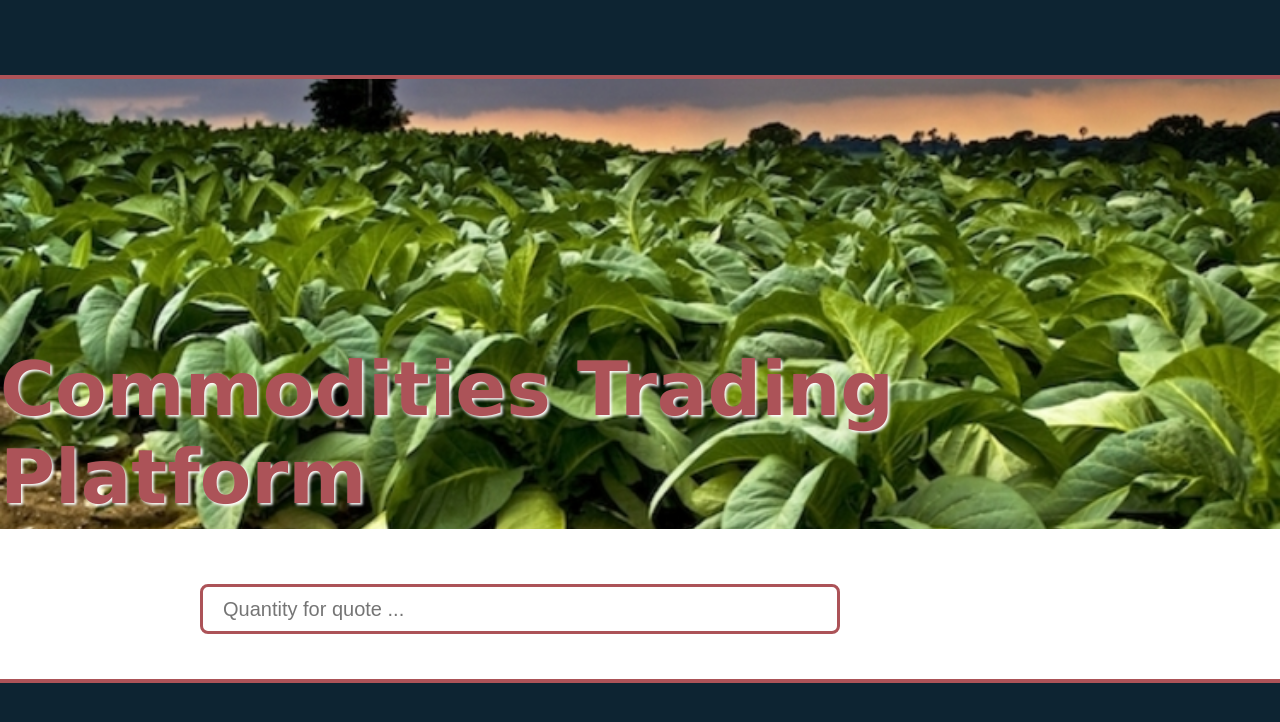
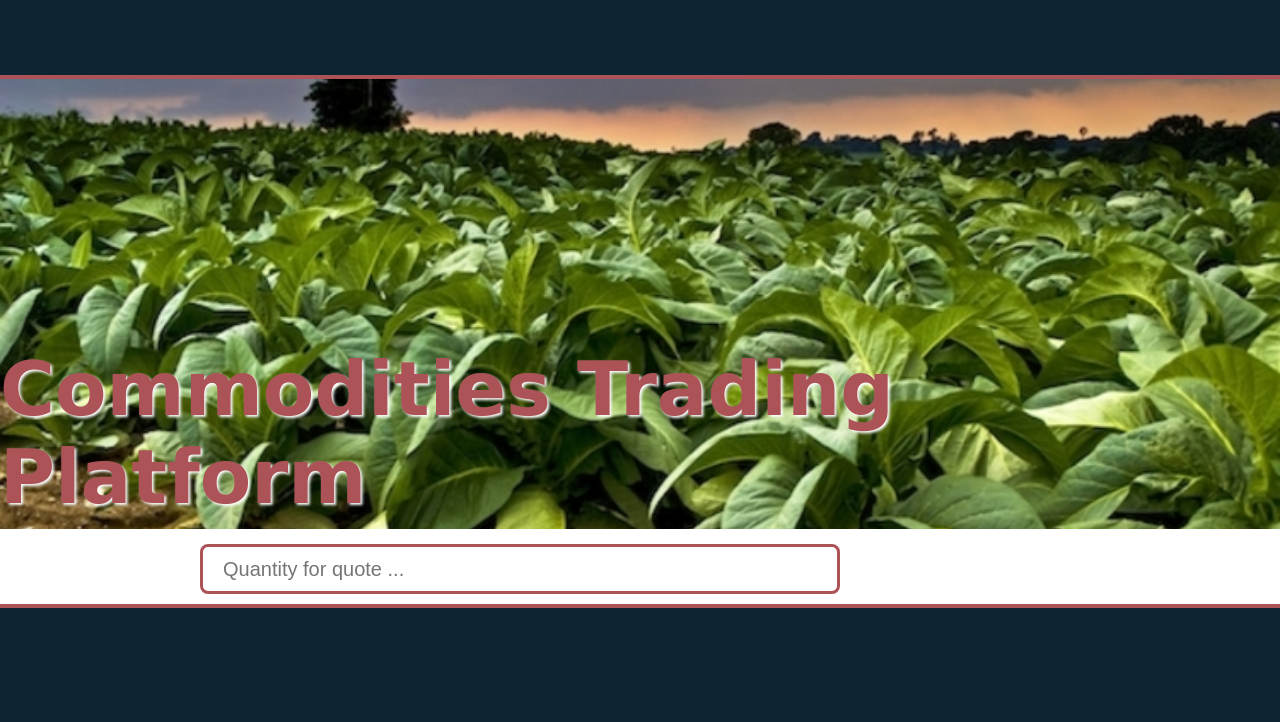
Before and after one commit to TuxedoFish/RiceHack, a website: page views/index.html in a window 1280 px wide. Shown: the top 722 px of the page. Drawn offline with nearby package versions, Linux system fonts and the light colour scheme; no server answers.

Commit message:
fixed a few things

```diff
--- a/public/layout.css
+++ b/public/layout.css
@@ -44,7 +44,7 @@ body {
 }
 .input {
 	width: 100%;
-	height: 150px;
+	height: 75px;
 
 	background-color: #FFFFFF;
 }
@@ -73,7 +73,7 @@ input[type=text], select {
     height: 50px;
 
     padding: 5px 20px;
-    margin: 55px 0px 0px 200px;
+    margin: 15px 0px 0px 200px;
 
     border: 3px solid #ac5358;
     border-radius: 8px;
--- a/views/index.html
+++ b/views/index.html
@@ -5,7 +5,7 @@
 <script src="https://code.jquery.com/jquery-1.10.2.js"></script>
 <script src="/algo.js"></script>
 <link rel="stylesheet" href="/layout.css">
-<link rel="shortcut icon" href="http://tuxedofish.co.nf/favicon.ico?idea=1"/>
+<link rel="shortcut icon" href="https://tuxedofish.co.nf/favicon.ico?idea=1"/>
 </head>
 
 <div id="container">
```
